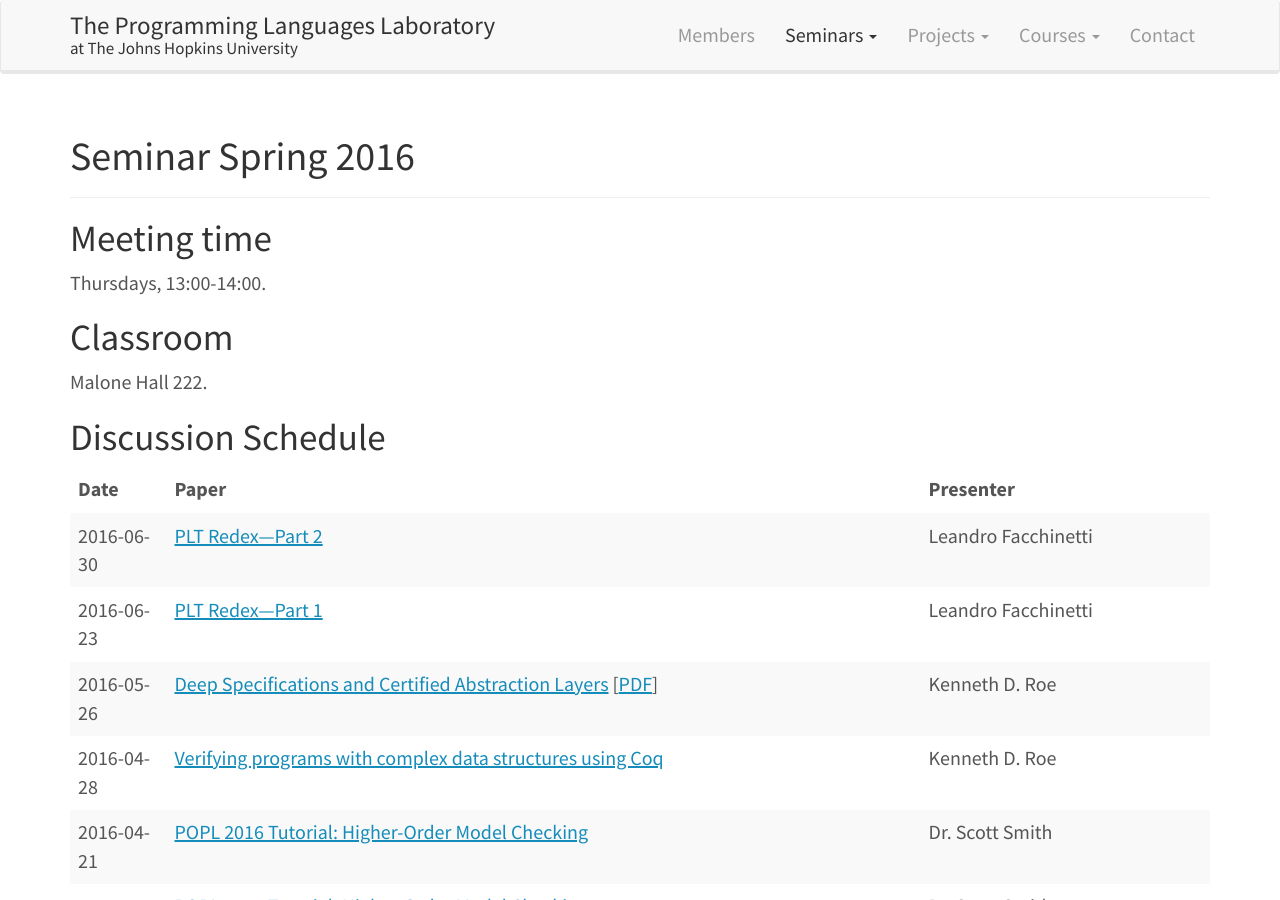
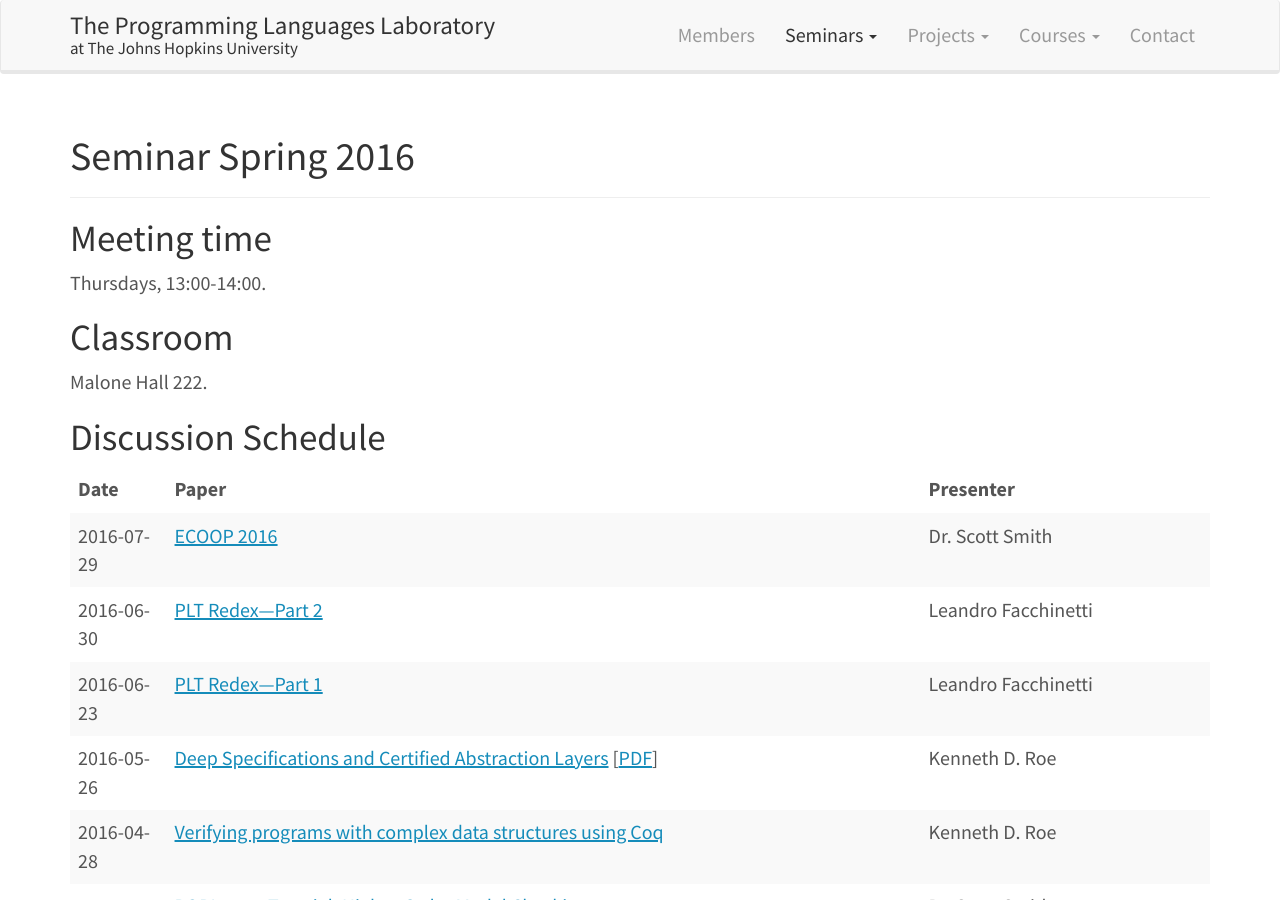
Before and after one commit to JHU-PL-Lab/www-pl-lab, a Jekyll site: the page built from seminars/spring-2016.md, in a window 1280 px wide and 900 px high. Built offline with Jekyll 4.4.1, drawn with Linux system fonts in a browser that asks for light colours.

Commit message:
Add 2016-07-29 seminar

```diff
--- a/seminars/spring-2016.md
+++ b/seminars/spring-2016.md
@@ -18,6 +18,7 @@ Discussion Schedule
 
 |       Date | Paper                                                                                                                                                                                                                                                                                                                                                                                      | Presenter                               |
 |------------+--------------------------------------------------------------------------------------------------------------------------------------------------------------------------------------------------------------------------------------------------------------------------------------------------------------------------------------------------------------------------------------------+-----------------------------------------|
+| 2016-07-29 | [ECOOP 2016](http://2016.ecoop.org/)                                                                                                                                                                                                                                                                                                                                                       | Dr. Scott Smith                         |
 | 2016-06-30 | [PLT Redex—Part 2](http://redex.racket-lang.org/)                                                                                                                                                                                                                                                                                                                                          | Leandro Facchinetti                     |
 | 2016-06-23 | [PLT Redex—Part 1](http://redex.racket-lang.org/)                                                                                                                                                                                                                                                                                                                                          | Leandro Facchinetti                     |
 | 2016-05-26 | [Deep Specifications and Certified Abstraction Layers](http://dl.acm.org/citation.cfm?doid=2676726.2676975) [[PDF](http://flint.cs.yale.edu/flint/publications/dscal.pdf)]                                                                                                                                                                                                                 | Kenneth D. Roe                          |
```
